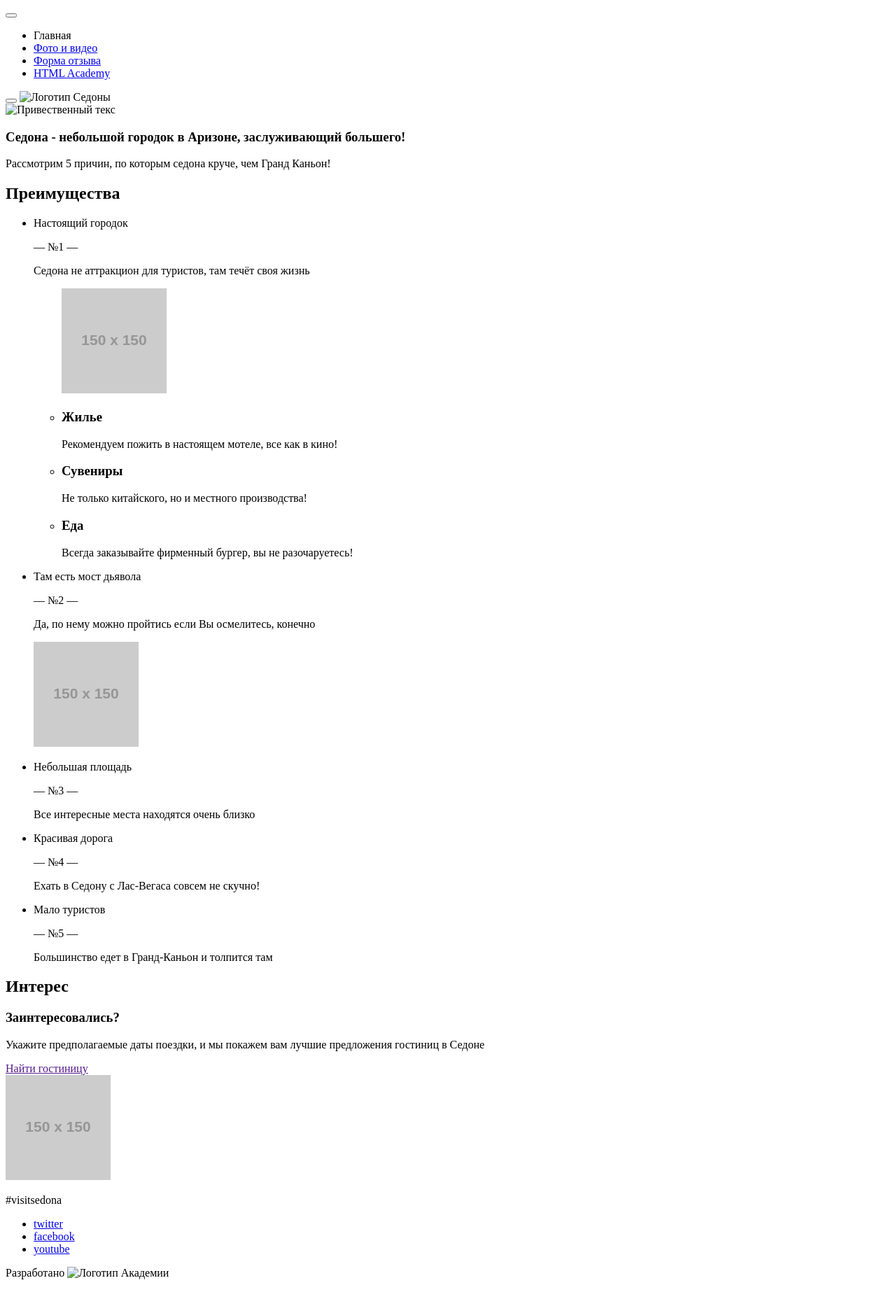
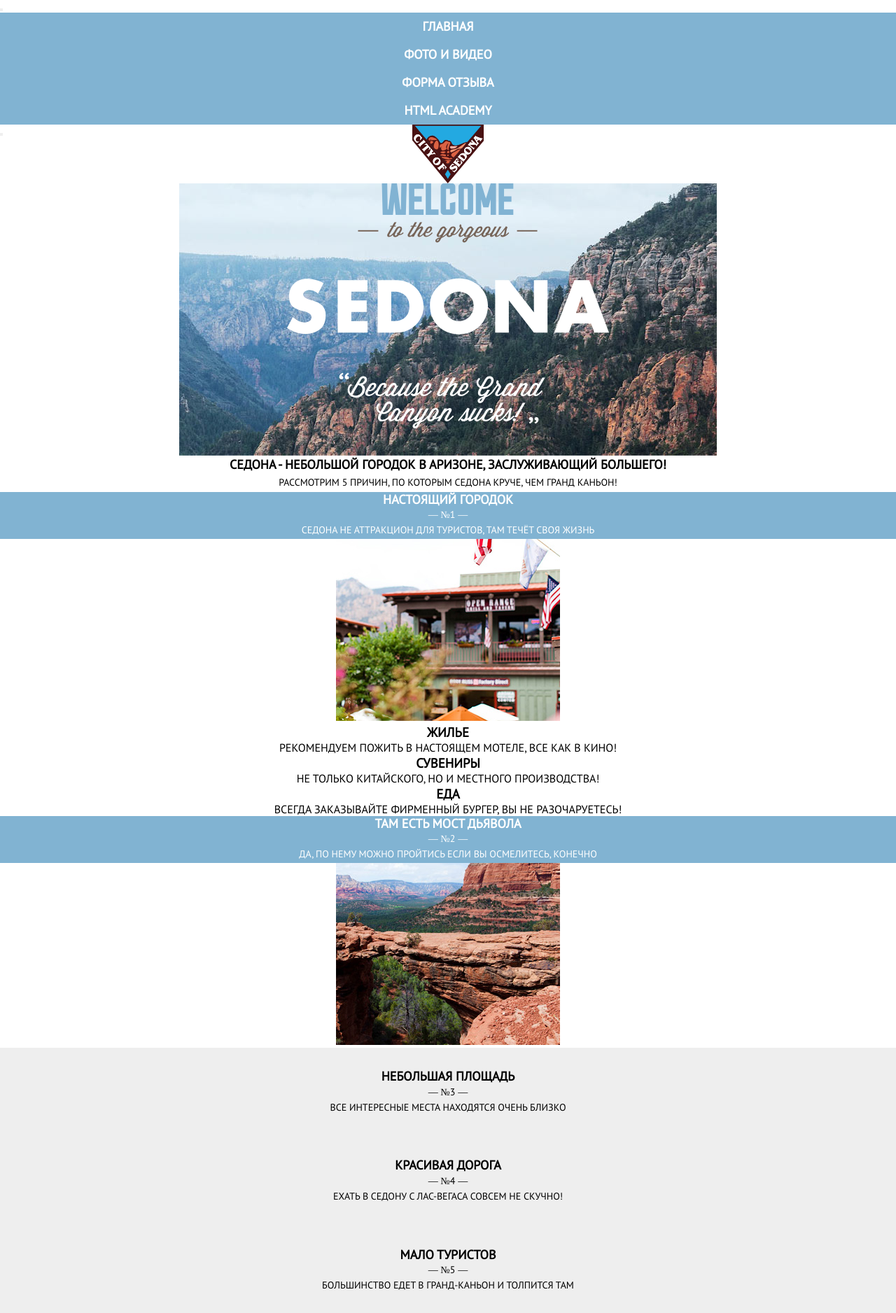
Before and after one commit to MekhedovD/1176515-sedona-18, a website: page source/index.html in a window 1280 px wide. Shown: the top 1876 px of the page at 70% size. Before the commit the page ends 1836 px from the top, so only its background shows below. Drawn offline with nearby package versions, Linux system fonts and the light colour scheme; files that its build step writes are made by us from their sources; placeholder pictures from the web are drawn by us.

Commit message:
начало верстки с препроцессором

```diff
--- a/source/form.html
+++ b/source/form.html
@@ -3,6 +3,7 @@
   <head>
     <meta charset="utf-8">
     <title>HTML Academy: Седона</title>
+    <link href="css/style.css" rel="stylesheet" type="text/css">
   </head>
   <body>
 
@@ -11,26 +12,33 @@
           <button class="main-nav__button main-nav__button_close"></button>
           <ul class="main-nav__nav-list">
             <li class="main-nav__nav-item main-nav__nav-item_active">
-              <a href="index.html">Главная</a>
+              <a class="main-nav__text" href="index.html">Главная</a>
             </li>
             <li class="main-nav__nav-item">
-              <a href="foto.html">Фото и видео</a>
+              <a class="main-nav__text" href="foto.html">Фото и видео</a>
             </li>
             <li class="main-nav__nav-item">
-              <a>Форма отзыва</a>
+              <a class="main-nav__text">Форма отзыва</a>
             </li>
             <li class="main-nav__nav-item">
-              <a href="https://htmlacademy.ru/intensive/adaptive">HTML Academy</a>
+              <a class="main-nav__text" href="https://htmlacademy.ru/intensive/adaptive">HTML Academy</a>
             </li>
           </ul>
           <button class="main-nav__button_open"></button>
-          <a class="header__logo">
-            <img src="#" alt="Логотип Седоны"> <!--логотип-->
+          <a class="main-nav__header__logo">
+            <img src="img/logo-sedona-mobile.svg" alt="Logo">
           </a>
         </nav>
     </header>
 
     <main class="main">
+      <h1 class="visually-hidden">Седона для туристов</h1>
+
+      <section class="main__bg">
+         <!-- <img src="img/bg-back-mobile@1x.jpg" width="500" height="300" alt="Привественный текс"> -->
+        <img src="img/text-sedona.svg" alt="Добро пожаловать в Седону">
+      </section>
+
       <section class="feedback">
           <h2 class="visually-hidden">Обратная связь</h2>
             <h3 class="main__description">Оставьте свой отзыв</h3>
@@ -111,10 +119,10 @@
               <a class="footer__social__link" href="youtube.com">youtube</a>
             </li>
           </ul>
-        <div class="footer__footer__copyright">
+        <div class="footer__copyright">
           <a class="footer__copyright__link">
             <span class="footer__copiright__title">Разработано</span>
-            <img src="#" alt="Логотип Академии"> <!--вставить svg-->
+            <img src="img/htmlacademy.svg" width="50" height="50" alt="Логотип Академии"> <!--вставить svg-->
           </a>
         </div>
     </footer>
--- a/source/index.html
+++ b/source/index.html
@@ -3,6 +3,7 @@
   <head>
     <meta charset="utf-8">
     <title>HTML Academy: Седона</title>
+    <link href="css/style.css" rel="stylesheet" type="text/css">
   </head>
   <body>
 
@@ -11,28 +12,33 @@
           <button class="main-nav__button main-nav__button_close"></button>
           <ul class="main-nav__nav-list">
             <li class="main-nav__nav-item main-nav__nav-item_active">
-              <a>Главная</a>
+              <a class="main-nav__text">Главная</a>
             </li>
             <li class="main-nav__nav-item">
-              <a href="foto.html">Фото и видео</a>
+              <a class="main-nav__text" href="foto.html">Фото и видео</a>
             </li>
             <li class="main-nav__nav-item">
-              <a href="form.html">Форма отзыва</a>
+              <a class="main-nav__text" href="form.html">Форма отзыва</a>
             </li>
             <li class="main-nav__nav-item">
-              <a href="https://htmlacademy.ru/intensive/adaptive">HTML Academy</a>
+              <a class="main-nav__text" href="https://htmlacademy.ru/intensive/adaptive">HTML Academy</a>
             </li>
           </ul>
           <button class="main-nav__button_open"></button>
-          <a class="header__logo">
-            <img src="#" alt="Логотип Седоны"> <!--логотип-->
+          <a class="main-nav__header__logo">
+            <img src="img/logo-sedona-mobile.svg" alt="Logo">
           </a>
         </nav>
     </header>
 
     <main class="main">
 
-      <img class="main__bg_big" src="#" alt="Привественный текс"><!--вставить svg фоновой картинкой-->
+      <section class="main__bg">
+        <h1 class="visually-hidden">Седона для туристов</h1>
+
+        <!-- <img src="img/bg-back-mobile@1x.jpg" width="500" height="300" alt="Привественный текс"> -->
+        <img src="img/text-sedona-index.svg" alt="Добро пожаловать в Седону">
+      </section>
 
       <section class="advantages">
             <h3 class="main__description">Седона - небольшой городок в Аризоне, заслуживающий большего!</h3>
@@ -46,7 +52,7 @@
                 <p class="advantages__title__remark">Седона не аттракцион для туристов, там течёт своя жизнь</p>
               </div>
               <figure class="advantages__item_img">
-                <img src="https://via.placeholder.com/150x150" alt="Дом">
+                <img src="img/main-city-mobile@1x.jpg" width="320" height="260" alt="Дом">
               </figure>
                 <ul class="benefits">
                   <li class="benefits__item">
@@ -72,27 +78,29 @@
                 <p class="advantages__title__number-advantage">— №2 —</p>
                 <p class="advantages__title__remark">Да, по нему можно пройтись если Вы осмелитесь, конечно</p>
               </div>
-                <img src="https://via.placeholder.com/150x150" alt="Скалы">
+              <figure class="advantages__item_img">
+                <img src="img/main-bridge-mobile@1x.jpg" width="320" height="260" alt="Скалы">
+              </figure>
             </li>
             <li class="advantages__item advantages__item_rest">
               <div class="advantages__title advantages-title_gray">
-                <p class="advantages__title__header">Небольшая площадь</p>
-                <p class="advantages__title__number-advantage">— №3 —</p>
-                <p class="advantages__title__remark">Все интересные места находятся очень близко</p>
+                <p class="advantages__title__header title_black">Небольшая площадь</p>
+                <p class="advantages__title__number-advantage title_black">— №3 —</p>
+                <p class="advantages__title__remark title_black">Все интересные места находятся очень близко</p>
               </div>
             </li>
             <li class="advantages__item advantages__item_rest">
               <div class="advantages__title advantages-title_gray">
-                <p class="advantages__title__header">Красивая дорога</p>
-                <p class="advantages__title__number-advantage">— №4 —</p>
-                <p class="advantages__title__remark">Ехать в Седону с Лас-Вегаса совсем не скучно!</p>
+                <p class="advantages__title__header title_black">Красивая дорога</p>
+                <p class="advantages__title__number-advantage title_black">— №4 —</p>
+                <p class="advantages__title__remark title_black">Ехать в Седону с Лас-Вегаса совсем не скучно!</p>
               </div>
             </li>
             <li class="advantages__item advantages__item_rest">
               <div class="advantages__title advantages-title_gray">
-                <p class="advantages__title__header">Мало туристов</p>
-                <p class="advantages__title__number-advantage">— №5 —</p>
-                <p class="advantages__title__remark">Большинство едет в Гранд-Каньон и толпится там</p>
+                <p class="advantages__title__header title_black">Мало туристов</p>
+                <p class="advantages__title__number-advantage title_black">— №5 —</p>
+                <p class="advantages__title__remark title_black">Большинство едет в Гранд-Каньон и толпится там</p>
               </div>
             </li>
           </ul>
@@ -128,7 +136,7 @@
         <div class="footer__copyright">
           <a class="footer__copyright__link">
             <span class="footer__copiright__title">Разработано</span>
-            <img src="#" alt="Логотип Академии"> <!--вставить svg-->
+            <img src="img/htmlacademy.svg" width="50" height="50" alt="Логотип Академии"> <!--вставить svg-->
           </a>
         </div>
     </footer>
--- /dev/null
+++ b/source/less/blocks/advantages.less
@@ -0,0 +1,75 @@
+@import "../variable.less";
+@import "../function.less";
+
+* {
+  margin: 0;
+  padding: 0;
+  box-sizing: border-box;
+}
+
+.main {
+  background-color: @bg__main;
+}
+
+.advantages-title_blue {
+ background-color: @bg__advantages-title_blue;
+}
+
+.advantages__title__header {
+  .font-base();
+  font-size: 18px;
+  font-weight: bold;
+  line-height: 1.24;
+  text-transform: uppercase;
+  text-align: center;
+  color: @text_white;
+
+  // margin-top: 30px;
+}
+
+.advantages__title__number-advantage {
+  .font-base();
+  font-size: 14px;
+  line-height: 1.5;
+  text-transform: uppercase;
+  text-align: center;
+  color: @text_white;
+
+  // margin-bottom: 15px;
+}
+
+.advantages__title__remark {
+  .font-base();
+  font-size: 14px;
+  line-height: 1.71;
+  text-transform: uppercase;
+  text-align: center;
+  color: @text_white;
+
+  // margin-top: 20px;
+  // margin-bottom: 35px;
+  // margin-left: 20px;
+  // margin-right: 20px;
+}
+
+.advantages__item_img,
+.benefits {
+  text-align: center;
+}
+
+.benefits__item {
+  .font-base();
+  text-transform: uppercase;
+  color: @text_black;
+  // text-align: center;
+}
+
+.advantages__item_rest {
+  background-color: @bg_gray;
+  padding-bottom: 30px;
+  padding-top: 30px;
+}
+
+.title_black {
+  color: @text_black;
+}
--- /dev/null
+++ b/source/less/blocks/footer.less
@@ -0,0 +1,50 @@
+@import "../variable.less";
+@import "../function.less";
+
+
+.footer {
+  .font-base();
+  height: 233px;
+  background-color: white;
+}
+
+.footer__social__title {
+  padding-top: 37px;
+  text-align: center;
+  text-transform: uppercase;
+  font-size: 21px;
+  font-weight: bold;
+  line-height: 1.24;
+  text-align: center;
+  color: @text_black;
+}
+
+.footer__social__list {
+  display: flex;
+  justify-content: center;
+  align-items: center;
+  margin-top: 36px;
+  margin-bottom: 38px;
+}
+
+.footer__copyright {
+  display: flex;
+  justify-content: center;
+  align-items: center;
+  // font-size: 14px;
+  // line-height: 1.86;
+  // text-align: center;
+  // color:  @text_black;
+}
+
+.footer__copiright__title {
+  font-size: 14px;
+  line-height: 1.86;
+  text-align: center;
+  text-transform: uppercase;
+  color:  @text_black;
+}
+
+.footer__copyright__link {
+  display: flex;
+}
--- /dev/null
+++ b/source/less/blocks/main-bg.less
@@ -0,0 +1,11 @@
+@import "../variable.less";
+@import "../function.less";
+
+.main__bg {
+  text-align: center;
+  background-image: url(../img/bg-back-mobile@1x.jpg);
+  background-position: center;
+  background-repeat: no-repeat;
+  background-size: auto,auto, cover;
+  height: 389px;
+}
--- /dev/null
+++ b/source/less/blocks/main-nav.less
@@ -0,0 +1,46 @@
+@import "../variable.less";
+@import "../function.less";
+
+* {
+  margin: 0;
+  padding: 0;
+  box-sizing: border-box;
+}
+
+
+ul {
+  list-style: none;
+}
+
+.visually-hidden {
+  display: none;
+}
+
+.main-nav__nav-item {
+  background-color: @bg__mainitem;
+  color: @text_white;
+
+}
+
+.main-nav__nav-list {
+  text-align: center;
+}
+
+.main-nav__text{
+  .font-base();
+  cursor: pointer;
+  width: 100%;
+  font-size: 18px;
+  font-weight: bold;
+  line-height: 2.22;
+  text-align: center;
+  text-decoration: none;
+  text-transform: uppercase;
+  color: @text_white;
+}
+
+.main-nav__header__logo {
+  display: flex;
+  justify-content: center;
+  margin-top: -18px;
+}
--- /dev/null
+++ b/source/less/blocks/main.less
@@ -0,0 +1,48 @@
+@import "../variable.less";
+@import "../function.less";
+
+* {
+  margin: 0;
+  padding: 0;
+  box-sizing: border-box;
+}
+
+
+ul {
+  list-style: none;
+}
+
+.visually-hidden {
+  display: none;
+}
+
+.main {
+  // background-color: burlywood;
+  background-color: @bg__main;
+}
+
+.main__description {
+  .font-base();
+  font-size: 18px;
+  line-height: 1.446;
+  font-weight: bold;
+  text-transform: uppercase;
+  text-align: center;
+
+  // margin-top:39px;
+  // margin-left:30px;
+  // margin-right: 30px;
+  // height: 78px;
+}
+
+.main__remark {
+  .font-base();
+  line-height: 1.85;
+  font-size: 14px;
+  text-transform: uppercase;
+  text-align: center;
+
+  // margin-top:40px;
+  // margin-left: 32px;
+  // margin-top:30px;
+}
--- /dev/null
+++ b/source/less/blocks/photo-gallery.less
@@ -0,0 +1,50 @@
+@import "../variable.less";
+@import "../function.less";
+
+* {
+  margin: 0;
+  padding: 0;
+  box-sizing: border-box;
+}
+
+ul {
+  list-style: none;
+}
+
+.visually-hidden {
+  display: none;
+}
+
+.main {
+  background-color: @bg__main;
+}
+
+.photo-gallery__list {
+  text-align: center;
+}
+
+.photo-gallery__title {
+  .font-base();
+  font-size: 16px;
+  font-weight: bold;
+  line-height: 1.44;
+  color: @text_black;
+  text-align: center;
+  text-transform: uppercase;
+}
+
+.photo-gallery__author {
+  .font-base();
+  font-size: 14px;
+  line-height: 1.71;
+  color: @text_black;
+  text-align: center;
+}
+
+.like__value {
+  .font-base();
+  font-size: 14px;
+  font-weight: bold;
+  letter-spacing: 1.2px;
+  color: @text_black;
+}
--- /dev/null
+++ b/source/less/font.less
@@ -0,0 +1,7 @@
+@font-face {
+  font-family: 'PTSans';
+    src: url('../fonts/ptsans.woff2') format('woff2'),
+         url('../fonts/ptsans.woff') format('woff');
+   font-weight: normal;
+   font-style: normal;
+}
--- /dev/null
+++ b/source/less/function.less
@@ -0,0 +1,19 @@
+@import "variable.less";
+
+.font-base() {
+  font-family: PTSans;
+  font-weight: normal;
+  font-stretch: normal;
+  font-style: normal;
+  letter-spacing: normal;
+  // text-align: center;
+}
+
+.position-absolute(){
+  display: block;
+  position: absolute;
+  left:0;
+  top: 0;
+  right: 0;
+  bottom:0;
+}
--- /dev/null
+++ b/source/less/variable.less
@@ -0,0 +1,8 @@
+@bg__mainitem: #81b3d2;
+@text_white: #ffffff;
+@text_black: #000000;
+
+@bg__main: #ffffff;
+@bg__advantages-title_blue: #81b3d2;
+
+@bg_gray: #eeeeee;
```
Also changed, not shown: source/foto.html (+20 -14 lines), source/less/style.less (added, +10 -0 lines), source/less/blocks/feedback.less (added).
